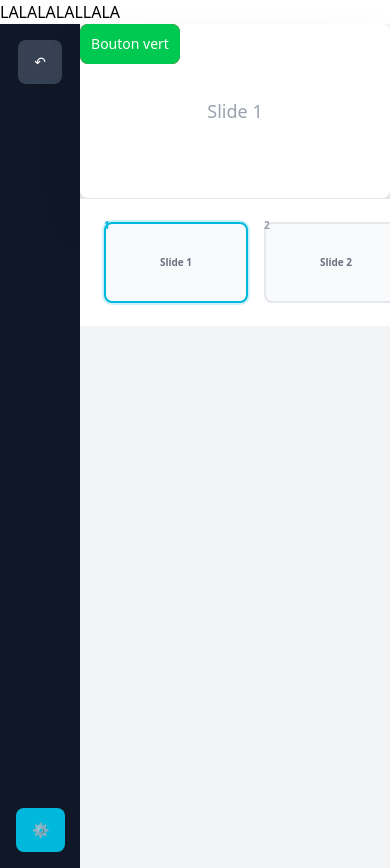
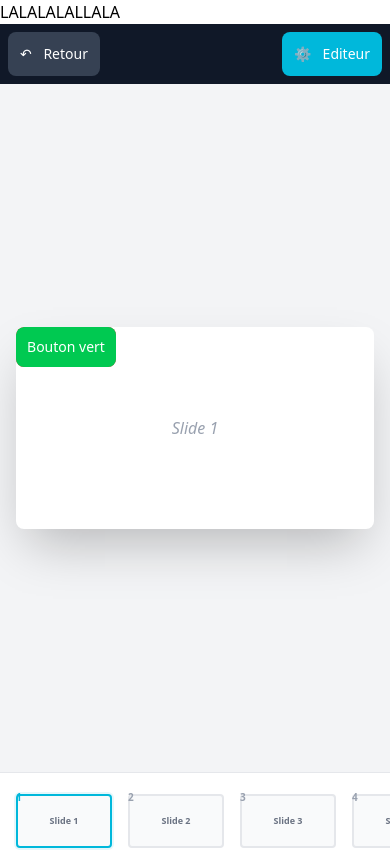
Before and after one commit to mizkyosia/ProjetInfoCIR3, a SvelteKit app: page /draft in a window 390 px wide. Built offline with nearby package versions, Linux system fonts and the light colour scheme.

Commit message:
changement responsive

```diff
--- a/src/routes/draft/+page.svelte
+++ b/src/routes/draft/+page.svelte
@@ -1,4 +1,5 @@
 <script lang="ts">
+    // ... (Garde tes imports et ta logique JS/TS identique) ...
     import { presentation } from '$lib/maheb/presentationStore';
     import DraggableButton from '$lib/maheb/DraggableButton.svelte';
     import SlideEditor from '$lib/maheb/SlideEditor.svelte';
@@ -25,6 +26,7 @@
         cyan: 'bg-cyan-500 hover:bg-cyan-600'
     };
 
+    // Fonctions identiques...
     function goToSlide(slideNumber: number): void {
         const slide = $presentation.slides.find(s => s.id === slideNumber);
         if (slide) {
@@ -32,14 +34,12 @@
             currentSlide = slideNumber;
         }
     }
-
     function goBack(): void {
         if (history.length > 1) {
             history.pop();
             currentSlide = history[history.length - 1];
         }
     }
-
     function addNewSlide(): void {
         if (newSlideLabel.trim() && newSlideId) {
             presentation.addSlideWithId(newSlideId, newSlideLabel);
@@ -47,13 +47,11 @@
             newSlideId = 1;
         }
     }
-
     function addNewButton(): void {
         presentation.addButton(selectedSlideForButton, newButtonLabel, newButtonColor, newButtonDestination);
         newButtonLabel = '';
         newButtonColor = 'blue';
     }
-
     function deleteSlide(slideId: number): void {
         if (confirm(`Supprimer la slide ${slideId} ?`)) {
             presentation.deleteSlide(slideId);
@@ -63,7 +61,6 @@
             }
         }
     }
-
     function updateButtonWrapper(slideId: number | null, buttonId: string | null, updates: Record<string, any>): void {
         if (buttonId === null) {
             editingButton = null;
@@ -76,63 +73,61 @@
     }
 </script>
 
-<div class="flex h-screen w-full bg-gray-100">
-    <!-- Left Sidebar: Back Button & Editor Toggle -->
-    <aside class="w-20 bg-gray-900 flex flex-col items-center justify-between py-4 flex-shrink-0">
+<div class="flex flex-col lg:flex-row h-screen w-full bg-gray-100 overflow-hidden">
+
+    <aside class="w-full lg:w-20 bg-gray-900 flex lg:flex-col items-center justify-between p-2 lg:py-4 flex-shrink-0 z-50">
         <button
             on:click={goBack}
-            class="px-4 py-3 bg-gray-700 text-white rounded-lg hover:bg-gray-600 transition-colors text-sm font-medium"
-            title="Revenir en arrière"
+            class="p-3 bg-gray-700 text-white rounded-lg hover:bg-gray-600 transition-colors text-sm"
+            title="Retour"
         >
-            ↶
+            ↶ <span class="lg:hidden ml-2">Retour</span>
         </button>
 
         <button
             on:click={() => showEditor = !showEditor}
-            class="px-4 py-3 bg-cyan-500 text-white rounded-lg hover:bg-cyan-600 transition-colors text-sm font-medium"
-            title="Editeur"
+            class="p-3 {showEditor ? 'bg-cyan-600' : 'bg-cyan-500'} text-white rounded-lg hover:bg-cyan-400 transition-colors text-sm"
         >
-            ⚙️
+            ⚙️ <span class="lg:hidden ml-2">Editeur</span>
         </button>
     </aside>
 
-    <!-- Editor Panel (optional right sidebar) -->
     {#if showEditor}
-        <aside class="w-80 bg-gray-800 text-white overflow-y-auto flex-shrink-0 border-l border-gray-700">
+        <aside class="
+            fixed inset-0 lg:relative lg:inset-auto
+            w-full lg:w-80 bg-gray-800 text-white
+            overflow-y-auto z-40 border-l border-gray-700
+            transition-all duration-300
+        ">
             <div class="p-4">
-                <h2 class="text-lg font-bold mb-4">Editeur d'arborescence</h2>
+                <div class="flex justify-between items-center mb-6">
+                    <h2 class="text-lg font-bold">Editeur</h2>
+                    <button on:click={() => showEditor = false} class="lg:hidden text-gray-400">✕ Fermer</button>
+                </div>
 
-                <!-- Add Slide Section -->
                 <div class="mb-6 p-4 bg-gray-700 rounded-lg">
-                    <h3 class="font-bold mb-3 text-sm">Ajouter une slide</h3>
-                    <label class="text-xs mb-2 block" for="slide-id">ID de la slide</label>
+                    <h3 class="font-bold mb-3 text-xs uppercase tracking-wider text-gray-400">Ajouter une slide</h3>
                     <input
-                        id="slide-id"
                         type="number"
                         placeholder="ID"
                         value={newSlideId}
                         on:change={(e) => newSlideId = parseInt((e.target as HTMLInputElement).value)}
                         class="w-full px-3 py-2 rounded bg-gray-600 text-white text-sm mb-2"
                     />
-                    <label class="text-xs mb-2 block" for="slide-label">Label de la slide</label>
                     <input
-                        id="slide-label"
                         type="text"
-                        placeholder="Label de la slide"
+                        placeholder="Label"
                         bind:value={newSlideLabel}
-                        class="w-full px-3 py-2 rounded bg-gray-600 text-white text-sm mb-2"
+                        class="w-full px-3 py-2 rounded bg-gray-600 text-white text-sm mb-3"
                     />
-                    <button
-                        on:click={addNewSlide}
-                        class="w-full px-3 py-2 bg-green-600 hover:bg-green-700 rounded text-sm font-medium"
-                    >
+                    <button on:click={addNewSlide} class="w-full px-3 py-2 bg-green-600 hover:bg-green-700 rounded text-sm font-medium transition-colors">
                         + Ajouter slide
                     </button>
                 </div>
 
-                <!-- Slides List -->
                 <div class="mb-6">
-                    <h3 class="font-bold mb-3 text-sm">Slides ({$presentation.slides.length})</h3>
+                    <h3 class="font-bold mb-3 text-xs uppercase tracking-wider text-gray-400">Slides ({$presentation.slides.length})</h3>
+                    <div class="space-y-2">
                         {#each $presentation.slides as slide (slide.id)}
                             <SlideEditor
                                 {slide}
@@ -144,61 +139,38 @@
                             />
                         {/each}
                     </div>
+                </div>
 
-                <!-- Add Button Section -->
                 <div class="p-4 bg-gray-700 rounded-lg">
-                    <h3 class="font-bold mb-3 text-sm">Ajouter un bouton</h3>
-
-                    <label class="text-xs mb-2 block" for="slide-select">Slide à modifier</label>
+                    <h3 class="font-bold mb-3 text-xs uppercase tracking-wider text-gray-400">Ajouter un bouton</h3>
                     <select
-                        id="slide-select"
                         value={selectedSlideForButton}
                         on:change={(e) => selectedSlideForButton = parseInt((e.target as HTMLSelectElement).value)}
-                        class="w-full px-3 py-2 rounded bg-gray-600 text-white text-sm mb-3"
+                        class="w-full px-3 py-2 rounded bg-gray-600 text-white text-sm mb-2"
                     >
                         {#each $presentation.slides as slide}
                             <option value={slide.id}>Slide {slide.id}</option>
                         {/each}
                     </select>
-
-                    <label class="text-xs mb-2 block" for="button-label">Label du bouton</label>
                     <input
-                        id="button-label"
                         type="text"
-                        placeholder="Ex: Bouton rouge"
+                        placeholder="Label du bouton"
                         bind:value={newButtonLabel}
-                        class="w-full px-3 py-2 rounded bg-gray-600 text-white text-sm mb-3"
+                        class="w-full px-3 py-2 rounded bg-gray-600 text-white text-sm mb-2"
                     />
-
-                    <label class="text-xs mb-2 block" for="button-color">Couleur</label>
-                    <select
-                        id="button-color"
-                        bind:value={newButtonColor}
-                        class="w-full px-3 py-2 rounded bg-gray-600 text-white text-sm mb-3"
-                    >
-                        <option value="red">Rouge</option>
-                        <option value="green">Vert</option>
-                        <option value="blue">Bleu</option>
-                        <option value="purple">Violet</option>
-                        <option value="magenta">Magenta</option>
-                        <option value="orange">Orange</option>
-                        <option value="yellow">Jaune</option>
-                        <option value="cyan">Cyan</option>
+                    <select bind:value={newButtonColor} class="w-full px-3 py-2 rounded bg-gray-600 text-white text-sm mb-2">
+                        {#each Object.keys(colorMap) as color}
+                            <option value={color}>{color}</option>
+                        {/each}
                     </select>
-
-                    <label class="text-xs mb-2 block" for="button-destination">Slide destination</label>
                     <input
-                        id="button-destination"
                         type="number"
+                        placeholder="Vers slide n°"
                         value={newButtonDestination}
                         on:change={(e) => newButtonDestination = parseInt((e.target as HTMLInputElement).value)}
                         class="w-full px-3 py-2 rounded bg-gray-600 text-white text-sm mb-3"
                     />
-
-                    <button
-                        on:click={addNewButton}
-                        class="w-full px-3 py-2 bg-blue-600 hover:bg-blue-700 rounded text-sm font-medium"
-                    >
+                    <button on:click={addNewButton} class="w-full px-3 py-2 bg-blue-600 hover:bg-blue-700 rounded text-sm font-medium transition-colors">
                         + Ajouter bouton
                     </button>
                 </div>
@@ -206,19 +178,17 @@
         </aside>
     {/if}
 
-    <!-- Main Slide Area -->
-    <main class="flex-1 flex flex-col min-w-0 relative">
+    <main class="flex-1 flex flex-col min-w-0 relative overflow-hidden">
 
-        <!-- Slide Container (PowerPoint style) -->
-        <div class="w-full max-w-4xl bg-white rounded-lg shadow-2xl" style="aspect-ratio: 16/9;">
+        <div class="flex-1 flex items-center justify-center p-4 lg:p-12 overflow-hidden">
+            <div class="w-full max-w-5xl bg-white rounded-lg shadow-2xl relative overflow-hidden" style="aspect-ratio: 16/9;">
                 {#each $presentation.slides as slide (slide.id)}
                     {#if currentSlide === slide.id}
-                    <div class="w-full h-full flex flex-col items-center justify-center p-12 relative">
-                        <div class="text-center text-gray-400">
-                            <p class="text-lg">{slide.label}</p>
+                        <div class="w-full h-full flex flex-col items-center justify-center relative">
+                            <div class="text-center text-gray-400 p-4">
+                                <p class="text-base lg:text-lg italic">{slide.label}</p>
                             </div>
 
-                        <!-- Dynamic Navigation Buttons -->
                             {#if slide.buttons.length > 0}
                                 <div class="absolute inset-0">
                                     {#each slide.buttons as button (button.id)}
@@ -227,7 +197,7 @@
                                             slideId={slide.id}
                                             colorClass={colorMap[button.color] || 'bg-gray-500 hover:bg-gray-600'}
                                             onNavigate={goToSlide}
-                                        onUpdate={(slideId: number, buttonId: string, updates: Record<string, any>) => presentation.updateButton(slideId, buttonId, updates)}
+                                            onUpdate={(slideId, buttonId, updates) => presentation.updateButton(slideId, buttonId, updates)}
                                         />
                                     {/each}
                                 </div>
@@ -236,38 +206,33 @@
                     {/if}
                 {/each}
             </div>
-        <footer class="h-32 bg-white border-t border-gray-200 flex items-center px-6 gap-4 overflow-x-auto no-scrollbar">
+        </div>
+
+        <footer class="h-24 lg:h-32 bg-white border-t border-gray-200 flex items-center px-4 gap-4 overflow-x-auto no-scrollbar">
             {#each $presentation.slides as slide (slide.id)}
                 <button
                     on:click={() => goToSlide(slide.id)}
                     class="flex-shrink-0 group relative focus:outline-none"
                 >
-            <span
-                class="absolute -top-1 left-0 text-[10px] font-bold
-                {currentSlide === slide.id ? 'text-cyan-500' : 'text-gray-400'}"
-            >
+                    <span class="absolute -top-1 left-0 text-[10px] font-bold {currentSlide === slide.id ? 'text-cyan-500' : 'text-gray-400'}">
                         {slide.id}
                     </span>
-
-            <div
-                class="w-36 aspect-video rounded-lg border-2 transition-all duration-200
-                bg-gray-50 flex items-center justify-center
-                {currentSlide === slide.id
-                    ? 'border-cyan-500 ring-2 ring-cyan-500/20'
-                    : 'border-gray-200 hover:border-gray-300'}"
-            >
-                <span class="text-[10px] font-semibold text-gray-500 truncate px-2">
-                    {slide.label}
-                </span>
+                    <div class="w-24 lg:w-36 aspect-video rounded border-2 transition-all bg-gray-50 flex items-center justify-center
+                        {currentSlide === slide.id ? 'border-cyan-500 ring-2 ring-cyan-500/10' : 'border-gray-200 hover:border-gray-300'}">
+                        <span class="text-[9px] lg:text-[10px] font-semibold text-gray-500 truncate px-2">{slide.label}</span>
                     </div>
                 </button>
             {/each}
         </footer>
-
     </main>
 </div>
 
 <style>
     .no-scrollbar::-webkit-scrollbar { display: none; }
     .no-scrollbar { scrollbar-width: none; }
+
+    /* Empêcher le scroll du body quand l'éditeur est ouvert sur mobile */
+    :global(body) {
+        overflow: hidden;
+    }
 </style>
```
Lines whose indentation alone changed are shown as unchanged.
